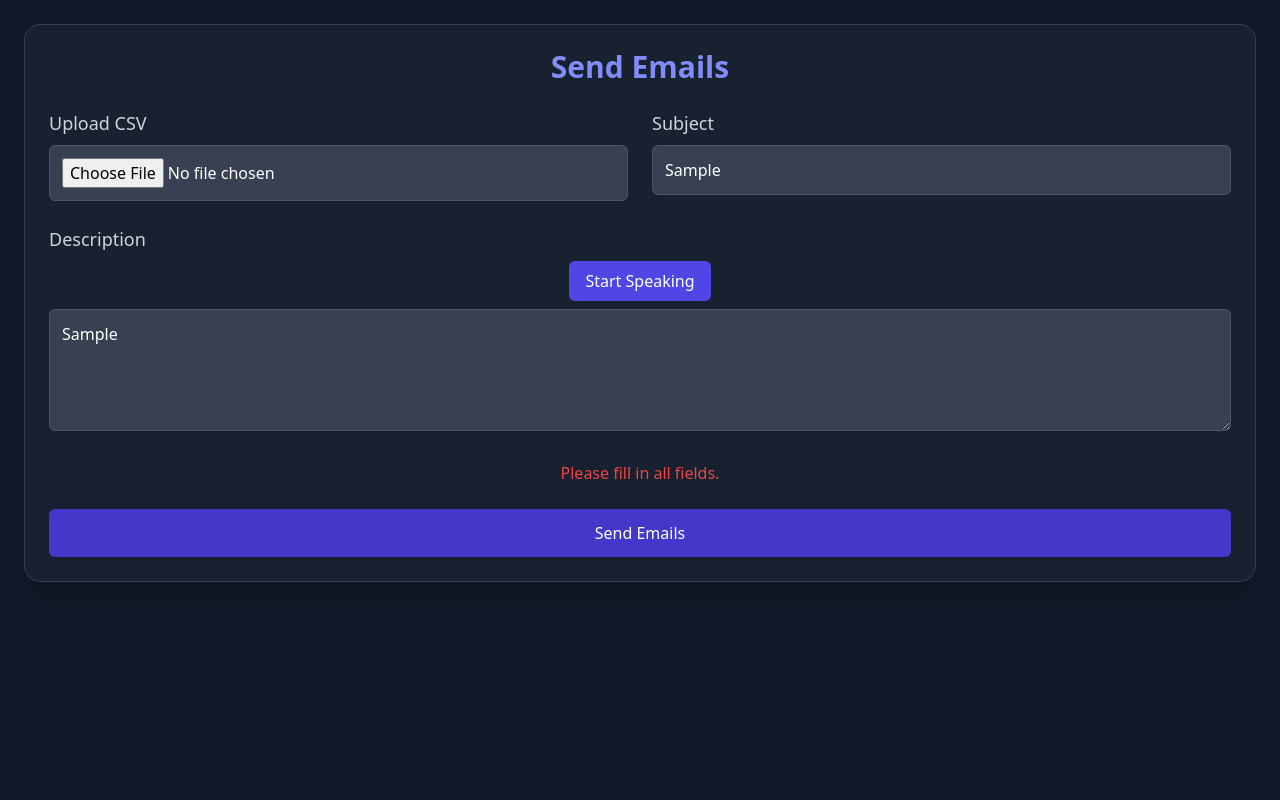
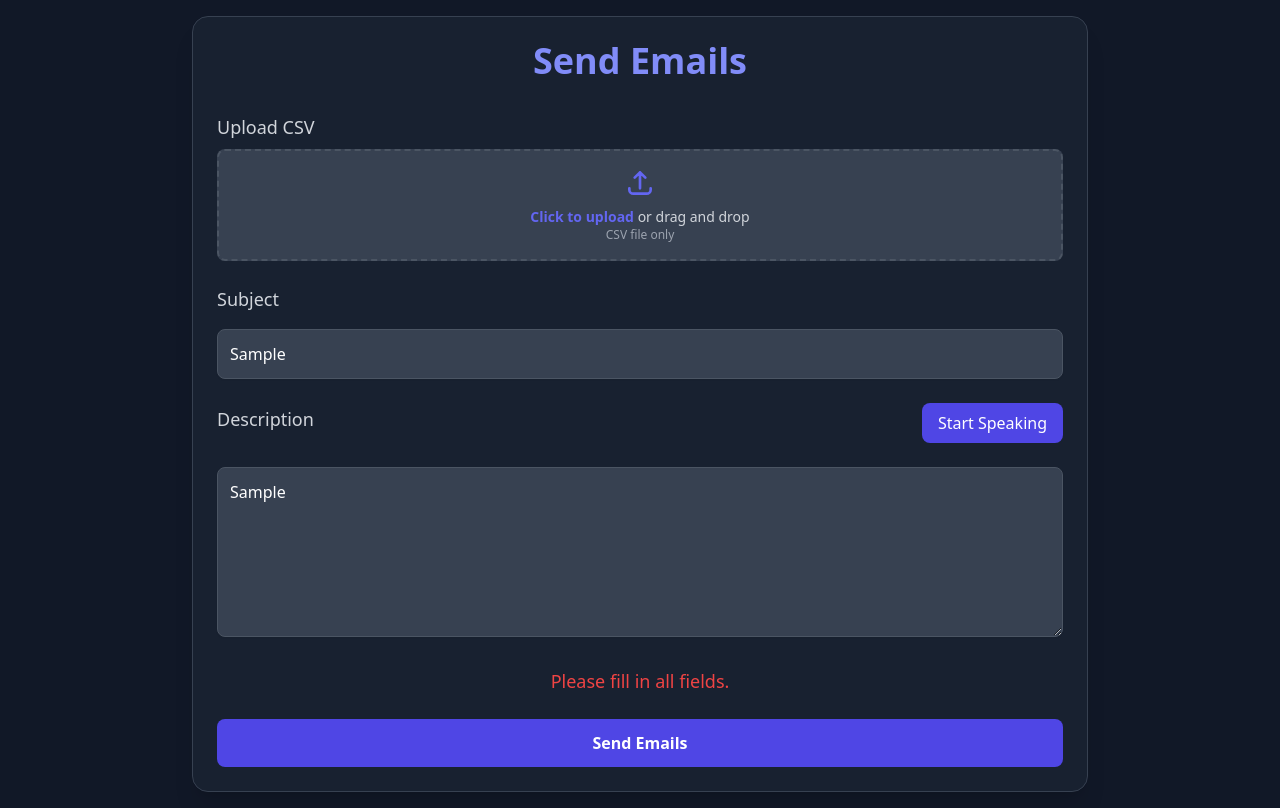
Before and after one commit to aftab-08khan/Job-Application-Bot, a Next.js app: page / in a window 1280 px wide. Both pictures are taken after typing "Sample", "Sample" into the empty fields and a click on the button "Send Emails". Built offline with nearby package versions, Linux system fonts and the light colour scheme.

Commit message:
ui updated

```diff
--- a/src/app/page.js
+++ b/src/app/page.js
@@ -114,34 +114,74 @@
   };
 
   return (
-    <div className="w-full p-6 min-h-screen bg-gray-900 transition duration-300">
-      <div className="w-full bg-gray-800 bg-opacity-60 p-6 rounded-2xl shadow-xl border border-gray-700 backdrop-blur-md transition-all duration-500 animate-fadeIn">
-        <h1 className="text-3xl font-semibold text-center mb-6 text-indigo-400">
+    <div className="w-full p-4 min-h-screen bg-gray-900 transition duration-300 flex items-center justify-center">
+      <div className="w-full max-w-4xl bg-gray-800 bg-opacity-60 p-6 rounded-2xl shadow-xl border border-gray-700 backdrop-blur-md transition-all duration-500 animate-fadeIn">
+        <h1 className="text-4xl font-bold text-center mb-8 text-indigo-400">
           Send Emails
         </h1>
 
         <form className="space-y-6" onSubmit={handleSubmit}>
-          <div className="flex flex-row gap-6">
+          {/* File Upload and Subject Input */}
+          <div className="flex flex-col md:flex-row gap-6">
             <div className="flex-1">
               <label
                 htmlFor="csvFile"
-                className="block text-lg font-medium text-gray-300"
+                className="block text-lg font-medium text-gray-300 mb-2"
               >
                 Upload CSV
               </label>
+              <div className="relative mt-2">
+                {/* Hidden file input */}
                 <input
                   type="file"
                   id="csvFile"
                   accept=".csv"
                   onChange={handleFileChange}
-                className="mt-2 w-full border p-3 rounded-md shadow-sm focus:outline-none focus:ring-2 focus:ring-indigo-500 transition duration-300 bg-gray-700 text-white border-gray-600"
+                  className="absolute inset-0 w-full h-full opacity-0 cursor-pointer"
                 />
+                {/* Custom file upload area */}
+                <div className="w-full p-4 rounded-lg border-2 border-dashed border-gray-600 bg-gray-700 hover:border-indigo-500 transition duration-300 flex items-center justify-center">
+                  <div className="text-center">
+                    <svg
+                      className="w-8 h-8 mx-auto text-indigo-500"
+                      fill="none"
+                      stroke="currentColor"
+                      viewBox="0 0 24 24"
+                      xmlns="http://www.w3.org/2000/svg"
+                    >
+                      <path
+                        strokeLinecap="round"
+                        strokeLinejoin="round"
+                        strokeWidth="2"
+                        d="M4 16v1a3 3 0 003 3h10a3 3 0 003-3v-1m-4-8l-4-4m0 0L8 8m4-4v12"
+                      ></path>
+                    </svg>
+                    <p className="mt-2 text-sm text-gray-300">
+                      <span className="font-semibold text-indigo-500">
+                        Click to upload
+                      </span>{" "}
+                      or drag and drop
+                    </p>
+                    <p className="text-xs text-gray-400">CSV file only</p>
+                  </div>
+                </div>
+                {/* Display selected file name */}
+                {csvFile && (
+                  <div className="mt-2 text-sm text-gray-300">
+                    Selected file:{" "}
+                    <span className="font-medium text-indigo-400">
+                      {csvFile.name}
+                    </span>
+                  </div>
+                )}
+              </div>
+            </div>
           </div>
 
           <div className="flex-1">
             <label
               htmlFor="subject"
-                className="block text-lg font-medium text-gray-300"
+              className="block text-lg font-medium text-gray-300 mb-2"
             >
               Subject
             </label>
@@ -150,56 +190,88 @@
               id="subject"
               value={subject}
               onChange={(e) => setSubject(e.target.value)}
-                className="mt-2 w-full border p-3 rounded-md shadow-sm focus:outline-none focus:ring-2 focus:ring-indigo-500 transition duration-300 bg-gray-700 text-white border-gray-600"
+              className="mt-2 w-full border p-3 rounded-lg shadow-sm focus:outline-none focus:ring-2 focus:ring-indigo-500 transition duration-300 bg-gray-700 text-white border-gray-600 hover:border-indigo-500"
               placeholder="Enter subject"
             />
           </div>
-          </div>
-
+          {/* Description Textarea */}
           <div>
+            <div className="flex justify-between w-full items-center mb-4">
               <div>
                 <label
                   htmlFor="description"
-                className="block text-lg font-medium text-gray-300"
+                  className="block text-lg font-medium text-gray-300 mb-2"
                 >
                   Description
                 </label>
+              </div>
               {isSpeechRecognitionAvailable && (
-                <div className="flex justify-center">
+                <div className="">
                   <button
                     type="button"
                     onClick={startSpeechRecognition}
-                    className="mt-2 px-4 py-2 bg-indigo-600 text-white rounded-md"
+                    className="px-4 py-2 bg-indigo-600 text-white rounded-lg hover:bg-indigo-700 transition duration-300"
                   >
                     Start Speaking
                   </button>
                 </div>
               )}
             </div>
-
             <textarea
               id="description"
-              rows="4"
+              rows="6"
               value={description}
               onChange={(e) => setDescription(e.target.value)}
-              className="mt-2 w-full border p-3 rounded-md shadow-sm focus:outline-none focus:ring-2 focus:ring-indigo-500 transition duration-300 bg-gray-700 text-white border-gray-600"
+              className="mt-2 w-full border p-3 rounded-lg shadow-sm focus:outline-none focus:ring-2 focus:ring-indigo-500 transition duration-300 bg-gray-700 text-white border-gray-600 hover:border-indigo-500"
               placeholder="Enter description"
             ></textarea>
           </div>
 
+          {/* Error and Success Messages */}
           {errorMessage && (
-            <div className="text-red-500 text-center">{errorMessage}</div>
+            <div className="text-red-500 text-center text-lg">
+              {errorMessage}
+            </div>
           )}
           {successMessage && (
-            <div className="text-green-500 text-center">{successMessage}</div>
+            <div className="text-green-500 text-center text-lg">
+              {successMessage}
+            </div>
           )}
 
+          {/* Submit Button */}
           <button
             type="submit"
-            className="mt-6 p-3 w-full bg-indigo-700 text-white rounded-md"
+            className="mt-6 p-3 w-full bg-indigo-600 text-white rounded-lg font-semibold hover:bg-indigo-700 transition duration-300 disabled:opacity-50 disabled:cursor-not-allowed"
             disabled={loading}
           >
-            {loading ? "Sending..." : "Send Emails"}
+            {loading ? (
+              <div className="flex items-center justify-center">
+                <svg
+                  className="animate-spin h-5 w-5 mr-3 text-white"
+                  xmlns="http://www.w3.org/2000/svg"
+                  fill="none"
+                  viewBox="0 0 24 24"
+                >
+                  <circle
+                    className="opacity-25"
+                    cx="12"
+                    cy="12"
+                    r="10"
+                    stroke="currentColor"
+                    strokeWidth="4"
+                  ></circle>
+                  <path
+                    className="opacity-75"
+                    fill="currentColor"
+                    d="M4 12a8 8 0 018-8V0C5.373 0 0 5.373 0 12h4zm2 5.291A7.962 7.962 0 014 12H0c0 3.042 1.135 5.824 3 7.938l3-2.647z"
+                  ></path>
+                </svg>
+                Sending...
+              </div>
+            ) : (
+              "Send Emails"
+            )}
           </button>
         </form>
       </div>
```
Lines whose indentation alone changed are shown as unchanged.
